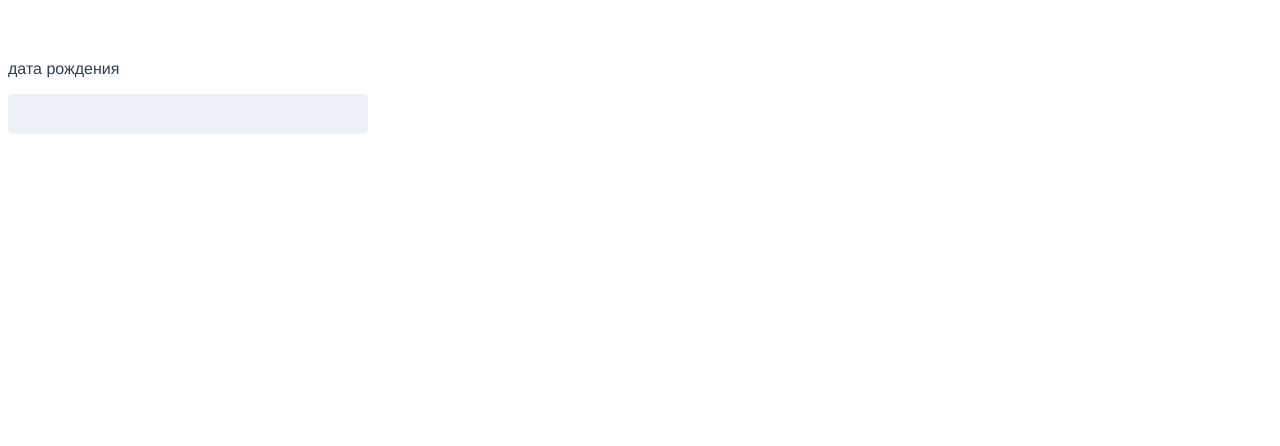
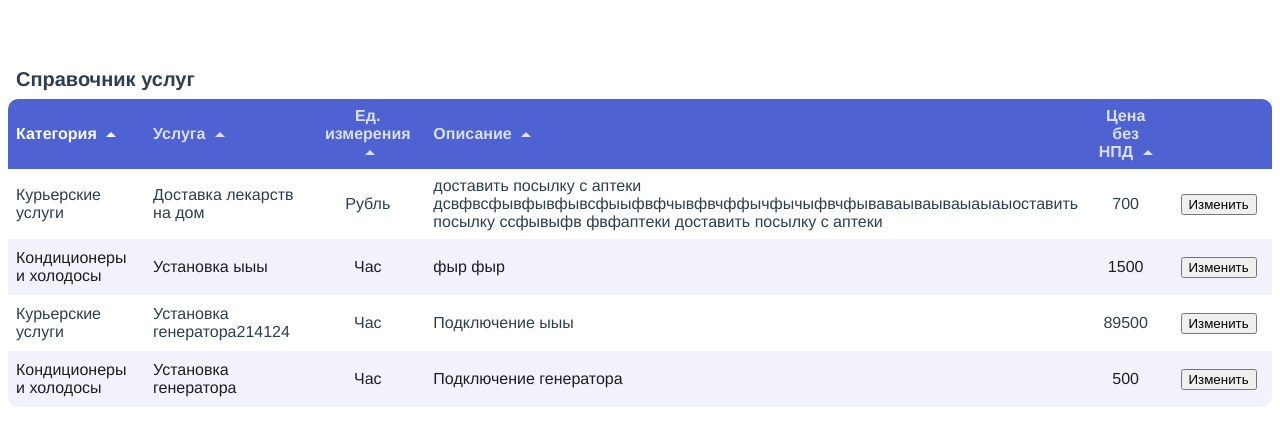
Before and after one commit to MishaNagibin/ui-kit, a Vue app: page / in a window 1280 px wide. Shown: the top 446 px of the page. Built offline with nearby package versions, Linux system fonts and the light colour scheme.

Commit message:
доработка Table

```diff
--- a/src/App.vue
+++ b/src/App.vue
@@ -1,37 +1,74 @@
 <template>
     <div id="app">
-        <p>дата рождения</p>
-        <cEdit v-model="item" />
+        <cTable
+            :columns="columns"
+            :items="preparedServices"
+            is-full-width
+            need-sorted
+            border-radius="10px"
+            title="Справочник услуг"
+            titlePosition="left"
+            titleSize="20px"
+        >
+            <template slot="custom">
+                <button @click="e => check(e)">Изменить</button>
+            </template>
+        </cTable>
     </div>
 </template>
 
 <script lang="ts">
 import Vue from "vue"
-import cEdit from "@/components/Edit.vue"
+import cTable from "@/components/Table.vue"
+import { TableColumn } from "types/table"
 
 export default Vue.extend({
     name: "App",
-    components: { cEdit },
+    components: { cTable },
     data() {
         return {
-            item: "",
-            phone: "",
+            categories: [
+                { ID: 1, name: "Кондиционеры и холодосы" },
+                { ID: 2, name: "Курьерские услуги" },
+            ],
+            services: [
+                { ID: 1, name: "Установка генератора", price: 500, measure: "Час", description: "Подключение генератора", categoryID: 1 },
+                { ID: 2, name: "Установка генератора214124", price: 89500, measure: "Час", description: "Подключение ыыы", categoryID: 2 },
+                { ID: 3, name: "Установка ыыы", price: 1500, measure: "Час", description: " фыр фыр", categoryID: 1 },
+                {
+                    ID: 4,
+                    name: "Доставка лекарств на дом",
+                    price: 700,
+                    measure: "Рубль",
+                    description:
+                        "доставить посылку с аптеки дсвфвсфывфывфывсфыыфвфчывфвчффычфычыфвчфываваываываыаыаыоставить посылку ссфывыфв фвфаптеки доставить посылку с аптеки",
+                    categoryID: 2,
+                },
+            ] as any[],
             columns: [
-                { key: "code", title: "Код", align: "center", width: 120 },
-                { key: "status", title: "Статус", align: "center", width: 200 },
-                { title: "Масса", key: "weight", align: "center", width: 120 },
-            ],
-            items: [
-                { ID: 1, code: "1111", status: "Готов", weight: "50кг" },
-                { ID: 2, code: "222", status: "В пути", weight: "80кг" },
-                { ID: 3, code: "5", weight: "150кг", status: "В обработке" },
-                { ID: 4, code: "95", weight: "150кг", status: "В обработке" },
-            ],
+                { key: "categoryName", title: "Категория", align: "left", width: 200 },
+                { key: "name", title: "Услуга", align: "left", width: 240 },
+                { key: "measure", title: "Ед. измерения", align: "center", width: 200 },
+                { key: "description", title: "Описание", align: "left", width: 200 },
+                { key: "price", title: "Цена без НПД", align: "center", width: 200 },
+                { key: "custom", align: "center", width: 200 },
+            ] as TableColumn[],
             isLoaded: false,
         }
     },
+    computed: {
+        preparedServices(): any[] {
+            return this.services.map((s) => ({ ...s, categoryName: this.categories.find((c) => c.ID === s.categoryID)?.name }))
+        },
+    },
     beforeMount() {
         this.isLoaded = true
+    },
+    methods: {
+        check(e: PointerEvent) {
+            const index = Number((e.target as HTMLElement).parentElement?.dataset.index ?? 0)
+            console.log(this.preparedServices[index])
+        },
     },
 })
 </script>
--- a/src/components/Table.vue
+++ b/src/components/Table.vue
@@ -2,16 +2,19 @@
     <table
         :align="align"
         :width="isFullWidth ? '100%' : 'fit-content'"
-        :style="{ '--borderRadius': borderRadius }"
+        :style="{ '--borderRadius': borderRadius, '--headerBackgroundColor': headerBackgroundColor, '--headerColor': headerColor, '--sortedArrowColor': sortedArrowColor, '--rowBackgroundColor': rowBackgroundColor, '--rowColor': rowColor }"
         class="ui-table"
     >
-        <caption v-if="hasCaption">{{ title }}</caption>
+        <caption
+            v-if="hasCaption"
+            :style="{ '--titleSize': titleSize, '--titlePosition': titlePosition }"
+        >{{ title }}</caption>
         <tr class="header">
             <td
-                v-for="(c, i) of columns"
+                v-for="(c, i) of filteredColumns"
                 :key="`column-${i}`"
                 :class="{ active: needSorted && sortKey === c.key, 'not-sorted': !needSorted }"
-                :width="c.width"
+                :width="c.width || 100"
                 :style="{ '--align': c.align || 'left' }"
                 @click="sortBy(c.key)"
             >
@@ -21,25 +24,39 @@
                     :class="['arrow', sortOrders[c.key] > 0 ? 'asc' : 'desc']"
                 />
             </td>
+            <td
+                v-if="hasCustomSlot"
+                :width="customColumn.width || 100"
+                :style="{ '--align': customColumn.align || 'left' }"
+                class="not-sorted"
+            >{{ customColumn.title || "" }}</td>
         </tr>
         <tr
             v-for="(entry, index) in preparedItems"
             :key="`entry-${index}`"
         >
             <td
-                v-for="(c, i) in columns"
+                v-for="(c, i) in filteredColumns"
                 :key="i"
                 :width="c.width"
                 :style="{ '--align': c.align || 'left' }"
             >{{ entry[c.key] }}</td>
+            <td
+                v-if="hasCustomSlot"
+                :data-index="index"
+                :width="customColumn.width || 100"
+                :style="{ '--align': customColumn.align || 'left' }"
+            >
+                <slot name="custom" />
+            </td>
         </tr>
     </table>
 </template>
 
 <script lang="ts">
 import Vue from "vue"
+import { arrays } from "@/utils"
 import { Prop } from "vue/types/options"
-import { arrays } from "@/utils"
 import { TableColumn } from "@/../types/table"
 
 export default Vue.extend({
@@ -52,6 +69,15 @@ export default Vue.extend({
         title: {
             type: String,
             default: "",
+        },
+        titleSize: {
+            type: String,
+            default: "14px",
+        },
+        titlePosition: {
+            type: String,
+            default: "center",
+            validator: (v: string) => ["left", "center", "right", "end", "start", "unset"].includes(v),
         },
         columns: {
             type: Array as Prop<TableColumn[]>,
@@ -68,10 +94,31 @@ export default Vue.extend({
         align: {
             type: String,
             default: "left",
+            validator: (v: string) => ["left", "center", "right"].includes(v),
         },
         borderRadius: {
             type: String,
             default: "0px",
+        },
+        headerBackgroundColor: {
+            type: String,
+            default: "#4e62d1",
+        },
+        headerColor: {
+            type: String,
+            default: "#ffffff",
+        },
+        sortedArrowColor: {
+            type: String,
+            default: "#ffffff",
+        },
+        rowBackgroundColor: {
+            type: String,
+            default: "#3f51b511",
+        },
+        rowColor: {
+            type: String,
+            default: "#1e1e1e",
         },
     },
     data() {
@@ -82,11 +129,18 @@ export default Vue.extend({
         return {
             sortKey: this.columns[0].key,
             sortOrders,
+            hasCustomSlot: !!this.$slots.custom,
         }
     },
     computed: {
         hasCaption(): boolean {
             return (this.title ?? "").length > 0
+        },
+        filteredColumns(): TableColumn[] {
+            return this.columns.filter((c) => c.key !== "custom")
+        },
+        customColumn(): TableColumn {
+            return this.columns.find((c) => c.key === "custom") ?? ({} as TableColumn)
         },
         preparedItems(): any[] {
             const order = this.sortOrders[this.sortKey] ?? 1
@@ -100,7 +154,16 @@ export default Vue.extend({
                 : this.items
         },
     },
+    mounted() {
+        this.checkSlots()
+    },
+    updated() {
+        this.checkSlots()
+    },
     methods: {
+        checkSlots() {
+            this.hasCustomSlot = !!this.$slots.custom
+        },
         sortBy(key: string) {
             if (this.needSorted) {
                 this.sortKey = key
@@ -116,19 +179,27 @@ export default Vue.extend({
 
 .ui-table {
     $borderRadius: var(--borderRadius);
+    $headerBackgroundColor: var(--headerBackgroundColor);
+    $headerColor: var(--headerColor);
+    $sortedArrowColor: var(--sortedArrowColor);
+    $rowBackgroundColor: var(--rowBackgroundColor);
+    $rowColor: var(--rowColor);
     overflow: hidden;
     border-collapse: collapse;
 
     & > caption {
+        $titleSize: var(--titleSize);
+        $titlePosition: var(--titlePosition);
+        text-align: $titlePosition;
+        font-size: $titleSize;
         padding: 8px;
-        height: 30px;
         font-weight: 600;
     }
 
     & > tr {
         &.header {
-            background-color: $primary-300 !important;
-            color: $gray-000;
+            background-color: $headerBackgroundColor !important;
+            color: $headerColor !important;
             overflow: hidden;
 
             & > td {
@@ -158,13 +229,13 @@ export default Vue.extend({
                     &.asc {
                         border-left: 5px solid transparent;
                         border-right: 5px solid transparent;
-                        border-bottom: 5px solid #fff;
+                        border-bottom: 5px solid $sortedArrowColor;
                     }
 
                     &.desc {
                         border-left: 5px solid transparent;
                         border-right: 5px solid transparent;
-                        border-top: 5px solid #fff;
+                        border-top: 5px solid $sortedArrowColor;
                     }
                 }
 
@@ -189,7 +260,8 @@ export default Vue.extend({
         }
 
         &:nth-of-type(2n + 1) {
-            background: #3f51b511;
+            background: $rowBackgroundColor;
+            color: $rowColor;
         }
 
         & > td {
--- a/types/table.ts
+++ b/types/table.ts
@@ -1,6 +1,6 @@
 export interface TableColumn {
     key: string
-    title: string
+    title?: string
     align?: string
     width?: number
 }
```
Also changed, not shown: 8 other files (tests, documents, lock files or other folders).
